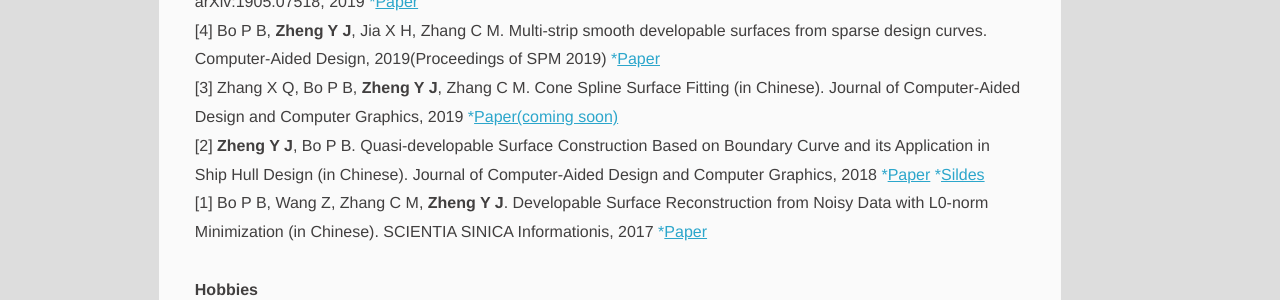
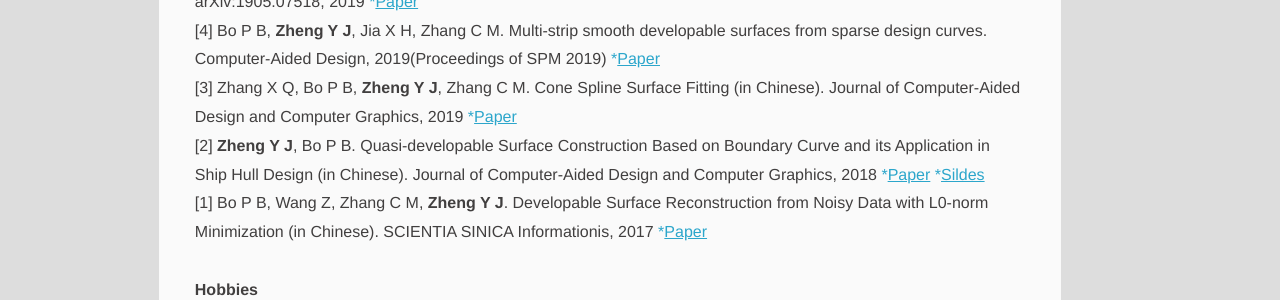
Before and after one commit to PAULYZHENG/paulyzheng.github.io, a Jekyll site: the page built from about/index.html, in a window 1280 px wide. Shown: the part 1183-1483 px from the top of the page. Built offline with Jekyll 4.4.1, drawn with Linux system fonts in a browser that asks for light colours; comment, search, counter and statistics services are not loaded; some of the changed lines change nothing that is shown.

Commit message:
Update index.html

```diff
--- a/about/index.html
+++ b/about/index.html
@@ -30,12 +30,12 @@
 <I>Research Assistant</I><br/>
 &nbsp &nbsp Visual Computing and Machine Intelligence Research Center, HIT, Weihai, 2018.7-2019.1<br/>
 &nbsp &nbsp Topic: developable surface modeling<br/>
-&nbsp &nbsp Advisor: <a href="https://scholar.google.com/citations?user=1rfwxSUAAAAJ&hl=en" title="" itemprop="url">Prof. Pengbo Bo</a><br/>
+&nbsp &nbsp Advisor: <a href="http://homepage.hit.edu.cn/bopengbo" title="" itemprop="url">Prof. Pengbo Bo</a><br/>
 
 <I>Undergraduate Research Assistant</I><br/>
 &nbsp &nbsp Visual Computing and Machine Intelligence Research Center, HIT, Weihai, 2016.4-2018.6<br/>
 &nbsp &nbsp Topic: developable surface modeling<br/>
-&nbsp &nbsp Advisor: <a href="https://scholar.google.com/citations?user=1rfwxSUAAAAJ&hl=en" title="" itemprop="url">Prof. Pengbo Bo</a><br/>
+&nbsp &nbsp Advisor: <a href="http://homepage.hit.edu.cn/bopengbo" title="" itemprop="url">Prof. Pengbo Bo</a><br/>
 <br/>
 
 <B>Research Interests</B>
@@ -49,7 +49,7 @@
 <I>Papers about developable surface modeling <!--(<a href="/paper/RS_UG.pdf" title="RSUN" itemprop="url">research statement</a>)--></I><br/>
 [5] Bo P B, <B>Zheng Y J</B>, Zhang C M. Smooth quasi-developable surfaces bounded by smooth curves. arXiv preprint arXiv:1905.07518, 2019 <a href="https://arxiv.org/abs/1905.07518" title="05" itemprop="url">*<u>Paper</u></a> <br/>
 [4] Bo P B, <B>Zheng Y J</B>, Jia X H, Zhang C M. Multi-strip smooth developable surfaces from sparse design curves. Computer-Aided Design, 2019(Proceedings of SPM 2019) <a href="https://www.sciencedirect.com/science/article/pii/S0010448519301733" title="04" itemprop="url">*<u>Paper</u></a> <br/>
-[3] Zhang X Q, Bo P B, <B>Zheng Y J</B>, Zhang C M. Cone Spline Surface Fitting (in Chinese). Journal of Computer-Aided Design and Computer Graphics, 2019 <a href="/" title="03" itemprop="url">*<u>Paper(coming soon)</u></a><br/>
+[3] Zhang X Q, Bo P B, <B>Zheng Y J</B>, Zhang C M. Cone Spline Surface Fitting (in Chinese). Journal of Computer-Aided Design and Computer Graphics, 2019 <a href="http://www.jcad.cn/jcadcms/show.action?code=publish_402880124b362464014b3c4d819803a1&siteid=100000&newsid=e3239411284a4d96977b38249c131da6&channelid=0000000023" title="03" itemprop="url">*<u>Paper</u></a><br/>
 [2] <B>Zheng Y J</B>, Bo P B. Quasi-developable Surface Construction Based on Boundary Curve and its Application in Ship Hull Design (in Chinese). Journal of Computer-Aided Design and Computer Graphics, 2018 <a href="/paper/2017-02.pdf" title="02" itemprop="url">*<u>Paper</u></a> <a href="/paper/2017-02-report.pdf" title="02" itemprop="url">*<u>Sildes</u></a><br/>
 [1] Bo P B, Wang Z, Zhang C M, <B>Zheng Y J</B>. Developable Surface Reconstruction from Noisy Data with L0-norm Minimization (in Chinese). SCIENTIA SINICA Informationis, 2017 <a href="/paper/2017-01.pdf" title="01" itemprop="url">*<u>Paper</u></a><br/>
 
```
